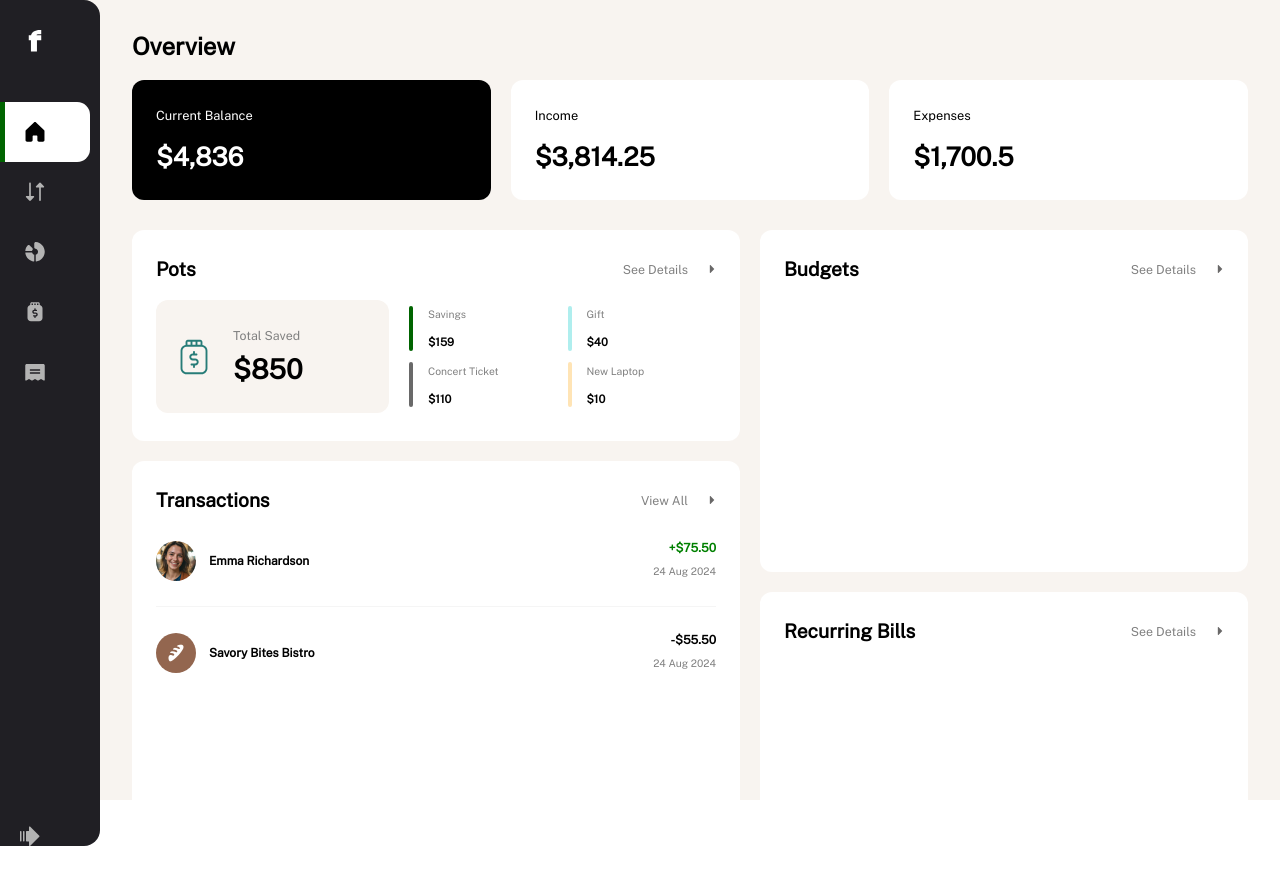
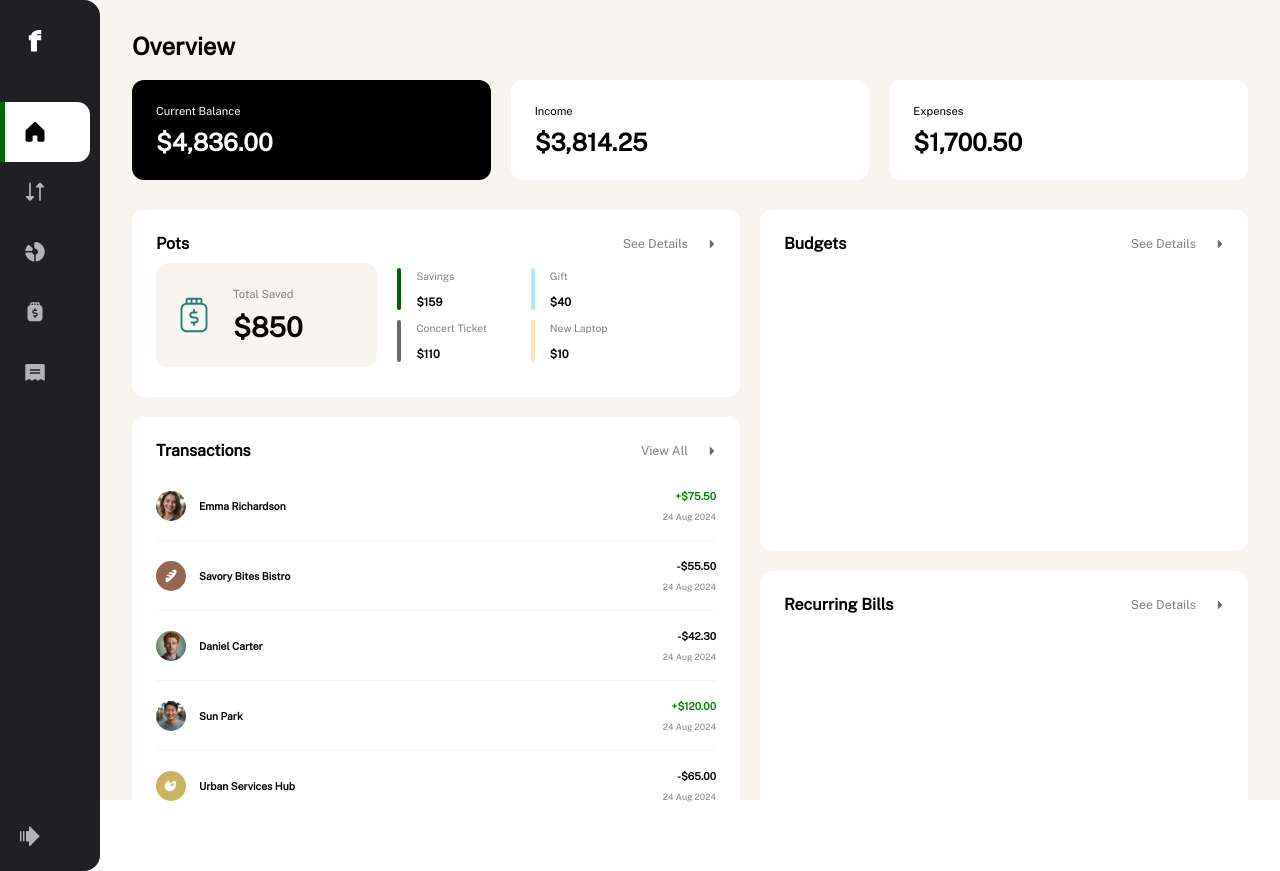
Before and after one commit to epeguero/finance-demo, a React (Create React App) app: page / in a window 1280 px wide. Before the commit the page ends 846 px from the top, so only its background shows below. Built offline with nearby package versions, Linux system fonts and the light colour scheme.

Commit message:
checkpoint

```diff
--- a/src/components/Overview/Overview.css
+++ b/src/components/Overview/Overview.css
@@ -2,7 +2,7 @@
   box-sizing: border-box;
   display: grid;
   grid-template-columns: var(--left-column-width) 1fr;
-  grid-template-rows: repeat(3, min-content) 0.5fr 1fr;
+  grid-template-rows: repeat(2, min-content) minmax(min-content, 0.7fr) minmax(min-content, 0.5fr) minmax(min-content, 1fr);
   row-gap: var(--row-gap);
   column-gap: var(--column-gap);
   padding: 2rem;
@@ -25,11 +25,14 @@
     margin-bottom: 10px;
 
     .figure {
+      display: flex;
+      flex-direction: column;
+      gap: 10px;
       span:nth-of-type(1) {
-        font-size: 0.8rem;
+        font-size: 0.7rem;
       }
       span:nth-of-type(2) {
-        font-size: 1.6rem;
+        font-size: 1.5rem;
         font-weight: bold;
       }
     }
@@ -43,7 +46,8 @@
   .pots {
     display: grid;
     grid-auto-flow: column dense;
-    grid-template-columns: 0.45fr 0.275fr 0.275fr;
+    grid-template-columns: 1.5fr 0.8fr 1.2fr;
+    grid-template-rows: repeat(3, min-content);
     grid-row: 3 / span 1;
     grid-column: 1 / span 1;
     column-gap: 10px;
@@ -54,6 +58,7 @@
     .total-saved {
       display: grid;
       grid-template-columns: min-content 1fr;
+      grid-auto-rows: min-content;
       grid-auto-flow: column dense;
       grid-column: 1 / span 1;
       grid-row: 2 / span 2;
@@ -62,6 +67,7 @@
 
       >span:nth-of-type(1) {
         align-self: center;
+        font-size: 0.7rem;
       }
       svg {
         grid-row: 1 / span 2;
@@ -105,8 +111,8 @@
       .avatar {
         grid-row: 1 / span 2;
         grid-column: 1 / span 1;
-        width: 40px;
-        height: 40px;
+        width: 30px;
+        height: 30px;
         border-radius: 50%;
       }
 
@@ -114,7 +120,7 @@
       span:nth-of-type(1) {
         grid-row: 1 / span 2;
         grid-column: 2 / span 1;
-        font-size: 0.75rem;
+        font-size: 0.65rem;
       }
 
       /* amount */
@@ -122,7 +128,7 @@
         grid-row: 1 / span 1;
         grid-column: 3 / span 1;
         align-self: end;
-        font-size: 0.75rem;
+        font-size: 0.65rem;
       }
       .positive-amount {
         color: green;
@@ -133,7 +139,7 @@
         grid-row: 2 / span 1;
         grid-column: 3/ span 1;
         align-self: start;
-        font-size: 0.65rem;
+        font-size: 0.55rem;
         font-weight: lighter;
         color: grey;
       }
--- a/src/components/Overview/Overview.tsx
+++ b/src/components/Overview/Overview.tsx
@@ -26,24 +26,24 @@ export const Overview = () => {
       transactionDate: new Date(),
       amount: -55.50
     },
-    // {
-    //   party: 'Savory Bites Bistro',
-    //   category: 'Dining Out',
-    //   transactionDate: new Date(),
-    //   amount: -55.50
-    // },
-    // {
-    //   party: 'Savory Bites Bistro',
-    //   category: 'Dining Out',
-    //   transactionDate: new Date(),
-    //   amount: -55.50
-    // },
-    // {
-    //   party: 'Savory Bites Bistro',
-    //   category: 'Dining Out',
-    //   transactionDate: new Date(),
-    //   amount: -55.50
-    // },
+    {
+      party: 'Daniel Carter',
+      category: '',
+      transactionDate: new Date(),
+      amount: -42.30
+    },
+    {
+      party: 'Sun Park',
+      category: '',
+      transactionDate: new Date(),
+      amount: 120
+    },
+    {
+      party: 'Urban Services Hub',
+      category: 'Dining Out',
+      transactionDate: new Date(),
+      amount: -65.00
+    },
   ];
 
   return (
@@ -82,8 +82,7 @@ export const Overview = () => {
 const Figure = ({title, figure, className}: {title: string, figure: number} & React.ComponentProps<typeof Card>) =>
   <Card className={`${className ?? ''} figure`}>
     <span> {title} </span>
-    <br/>
-    <span> {formatCurrency(figure)} </span>
+    <span> {formatCurrency(figure, true)} </span>
   </Card>
 
 const TransactionEntry = ({transaction}: {transaction: Transaction}) =>
--- a/src/components/utility/Utility.css
+++ b/src/components/utility/Utility.css
@@ -3,7 +3,7 @@
   flex-direction: column;
   background-color: white;
   border-radius: .75rem;
-  padding: 1.75rem 1.5rem 1.75rem 1.5rem;
+  padding: 1.5rem 1.5rem 1.5rem 1.5rem;
 }
 
 .card-header {
@@ -11,9 +11,9 @@
   justify-content: space-between;
   align-items: center;
   height: min-content;
-  margin-bottom: 20px;
+  margin-bottom: 10px;
   >span:nth-of-type(1) {
-    font-size: 1.2rem;
+    font-size: 1rem;
     font-weight: bold;
   }
 }
@@ -40,7 +40,7 @@
     grid-column: 1 / span 1;
     grid-row: 1 / span 2;
     width: 4px;
-    height: 45px;
+    height: 80%;
     border-radius: 1rem;
   }
 
@@ -63,5 +63,5 @@
   border-top-color: whitesmoke;
   border-top-width: 1px;
   border-top-style: solid;
-  margin: 25px 0 25px 0;
+  margin: 18px 0 18px 0;
 }
```
